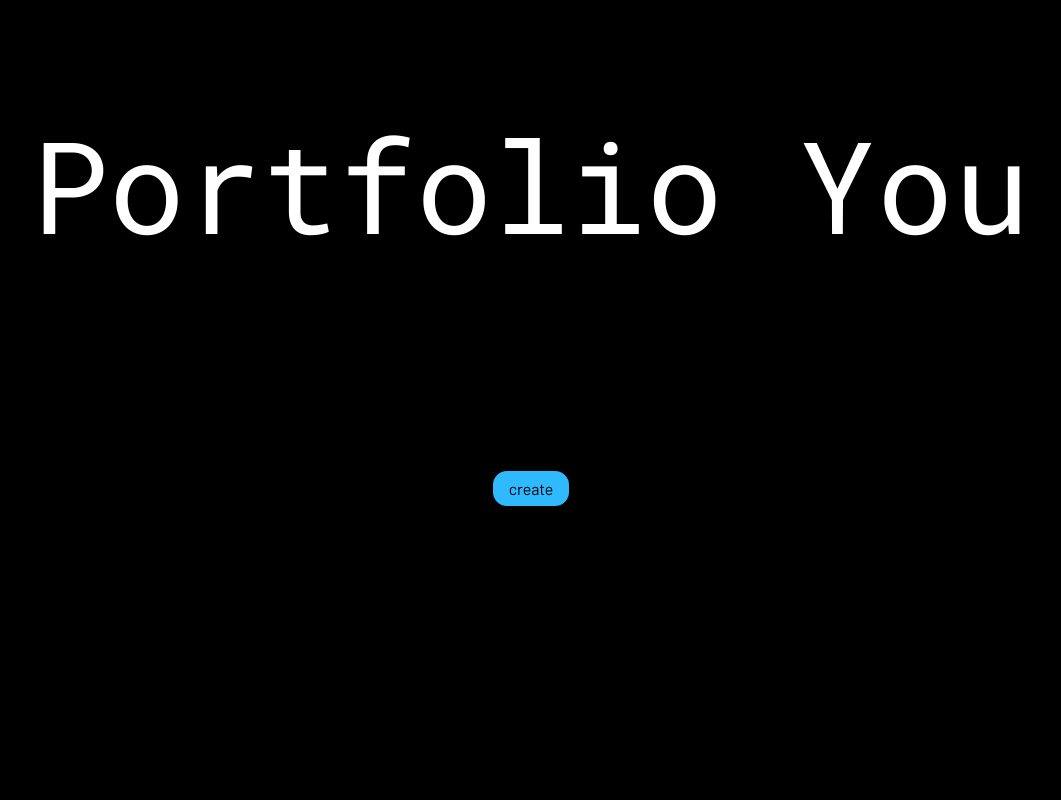
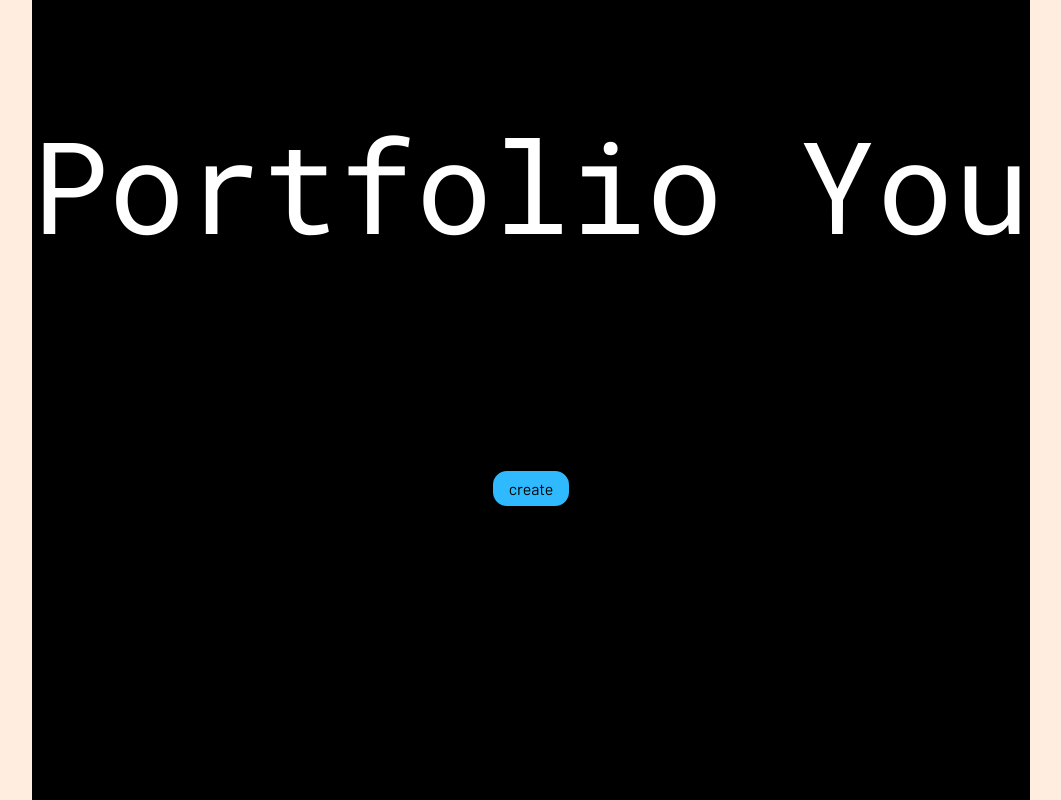
Before and after one commit to NikTiltov/frontend, a SvelteKit app: page / in a window 1280 px wide. Shown: the whole page, without its empty margins (109-1170 px from the left). Built offline with nearby package versions, Linux system fonts and the light colour scheme.

Commit message:
add style for main

```diff
--- a/src/routes/+layout.svelte
+++ b/src/routes/+layout.svelte
@@ -5,3 +5,14 @@
 <main>
    <slot></slot>
 </main>
+
+<style>
+   main {
+      min-height: 100vh;
+      background-color: var(--color-base);
+      display: flex;
+      flex-direction: column;
+      justify-content: center;
+      align-items: center;
+   }
+</style>
```
